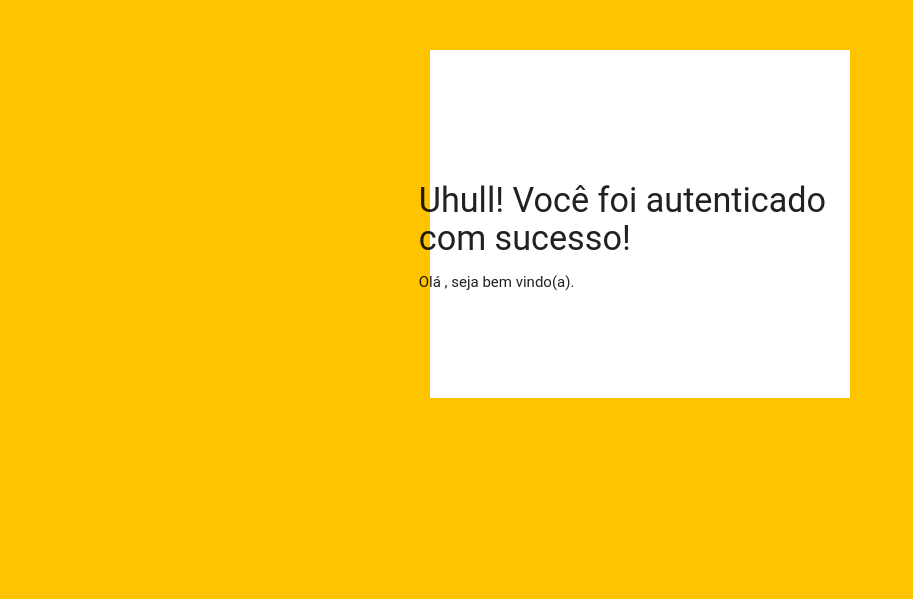
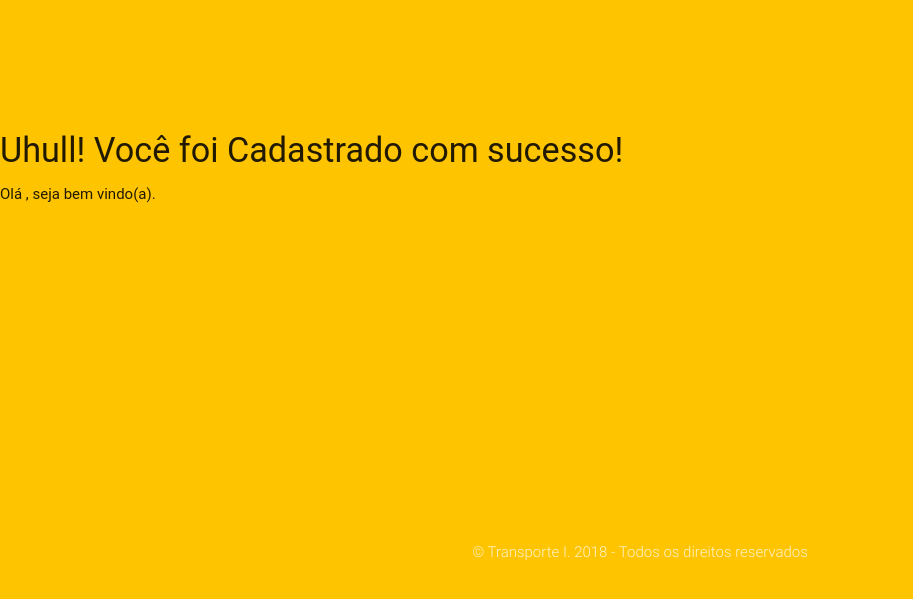
Before and after one commit to CristianR10/transporteapp, a PHP site: the page made by app/views/home/index.phtml in a window 1280 px wide. Shown: the top 599 px of the page, without its empty margins (0-913 px from the left). Run offline with PHP 8.4, Linux system fonts and the light colour scheme; the template is opened without the code that fills it, so the values that code supplies are empty; some libraries are stand-ins or nearby versions; some web fonts are replaced.

Commit message:
Layout Materialize

```diff
--- a/app/config.php
+++ b/app/config.php
@@ -2,14 +2,14 @@
   //Constantes
   $configs = new HXPHP\System\Configs\Config;
   $configs->env->add('development');
-  $configs->env->development->baseURI = '/git/local1/';
+  $configs->env->development->baseURI = '/git/transporte/';
   $configs->env->development->database->setConnectionData(array(
     'host' => 'localhost',
     'user' => 'root',
     'password' => '',
     'dbname' => 'transporteapp'
   ));
-  $configs->env->development->auth->setURLs('/git/local1/home', '/git/local1/login');
+  $configs->env->development->auth->setURLs('/git/transporte/home', '/git/transporte/login');
   $configs->env->development->menu->setMenus(array(
     'Home/dashboard' => '%baseURI%/home',
     'Editar perfil/cog' => '%baseURI%/perfil/editar',
--- a/app/views/footer.phtml
+++ b/app/views/footer.phtml
@@ -1,5 +1,6 @@
 </div>
 	<!-- Mexer no footer abrir o materialize.css-->
+	<br><br><br><br><br><br><br><br><br><br><br><br><br><br>
 	<footer class="page-footer">
 	    <div class="footer-copyright">
 	        <div class="container center">
@@ -19,6 +20,8 @@
 		</footer>-->
 	<script type="<?php echo BOWER; ?>jquery/dist/jquery.min.js"></script>
 	<script type="<?php echo BOWER; ?>bootstrap/dist/js/bootstrap.min.js"></script>
+	<script type="text/javascript" src="https://code.jquery.com/jquery-3.2.1.min.js"></script>
+      <script type="text/javascript" src="js/materialize.min.js"></script>
 
 
 
--- a/app/views/header.phtml
+++ b/app/views/header.phtml
@@ -12,18 +12,7 @@
 
         <title><?php echo $view_title; ?></title>
 
-        <style type="text/css">
-            body{
-                margin: 0 auto ;
-                width:700px ;
-                background: white;
-                padding:50px ;
-            }
 
-            form{
-                padding: 20px;
-            }
-        </style>
         <!-- bootstrap
         <link rel="shortcut icon" href="<?php// echo IMG; ?>favicon.jpg" type="image/x-icon">
         <link rel="stylesheet" href="<?php //echo BOWER; ?>bootstrap/dist/css/bootstrap.min.css" type="text/css">
@@ -36,11 +25,10 @@
     </head>
     <body class="amber accent-3">
         <div>
-
-            <div class="container row hoverable white">
-            <div class="col-md-6 col-md-offset-3">
-                <div class="panel panel-custom">
-                    <div class="panel-heading">
+            <div class="">
+            <div class="">
+                <div class="">
+                    <div class="">
                         <!--<a id="logo" href="<?php //echo BASE; ?>">
                             <img class="img-responsive" src="<?php //echo IMG; ?>hxphp-logo.png" alt="">
                         </a>--> <br>
--- a/app/views/home/index.phtml
+++ b/app/views/home/index.phtml
@@ -1,14 +1,15 @@
-  <div class="row margin">
+  <div class=""  >
        <h4 class="alert alert-success">
                     <?php
                         echo isset($this->menu) ? $this->menu->getMenu() : '';
                     ?>
                     <br><br>
                     <h4 class="alert alert-success">
-                        Uhull! Você foi autenticado com sucesso!
+                        Uhull! Você foi Cadastrado com sucesso!
                     </h4>
                     Olá <?php echo $view_user->name; ?>, seja bem vindo(a). <br>
 
 
 
+
   </div>
--- a/app/views/index/index.phtml
+++ b/app/views/index/index.phtml
@@ -1,4 +1,4 @@
-            <div class="panel-body">
+            <div class="panel-body" >
                 <?php
                 $this->partial('message', array(
                     'msg' => 'Uhull! Você instalou e configurou o HXPHP Framework com sucesso!'
```
Also changed, not shown: app/views/cadastro/index.phtml (+11 -10 lines), app/views/login/index.phtml (+4 -4 lines), app/views/recuperar/index.phtml (+4 -4 lines), .htaccess.
